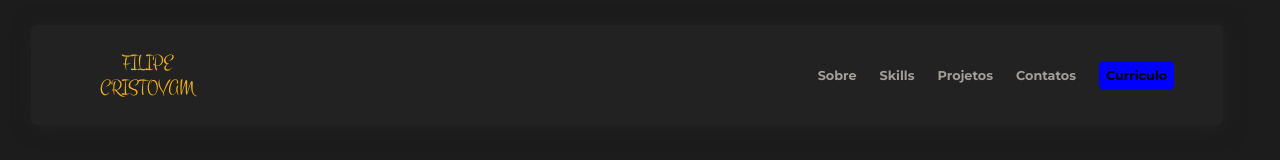
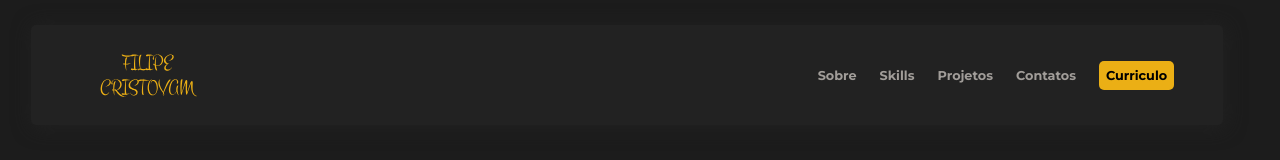
Before and after one commit to FILIPIMDELAS/MeuPortifolio, a React (Vite) app: page / in a window 1280 px wide. Shown: the top 160 px of the page. Built offline with nearby package versions, Linux system fonts and the light colour scheme.

Commit message:
Voltando aos parametros corretos

```diff
--- a/src/Components/HeaderGeral/HeaderGeral.css
+++ b/src/Components/HeaderGeral/HeaderGeral.css
@@ -22,7 +22,7 @@
         gap: 1.8vw;
 
         .buttonCurriculo{
-            background-color: blue;
+            background-color: var(--colorPrimaryColorful);
             color: var(--colorPrymaryDark);
             font-size: calc(.4em + .5vw);
             font-weight: bold;
```
